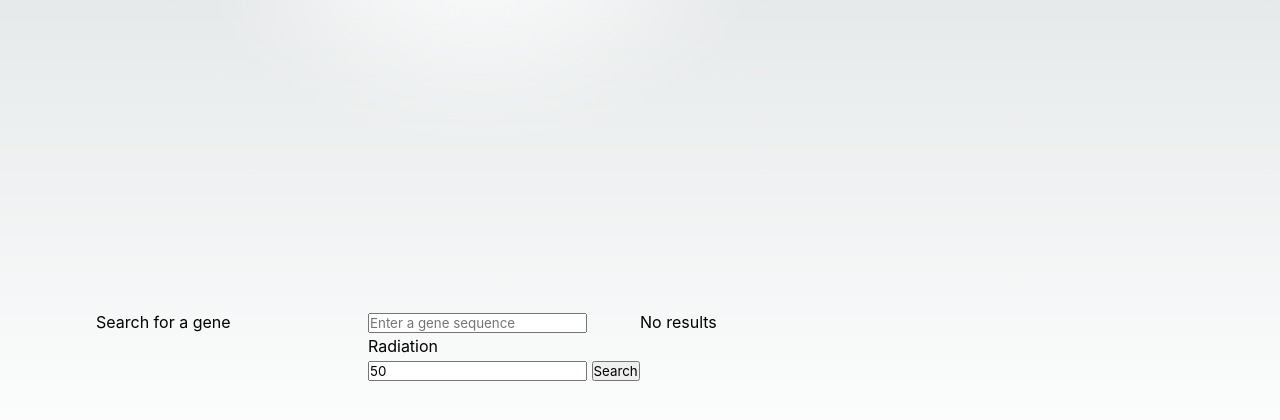
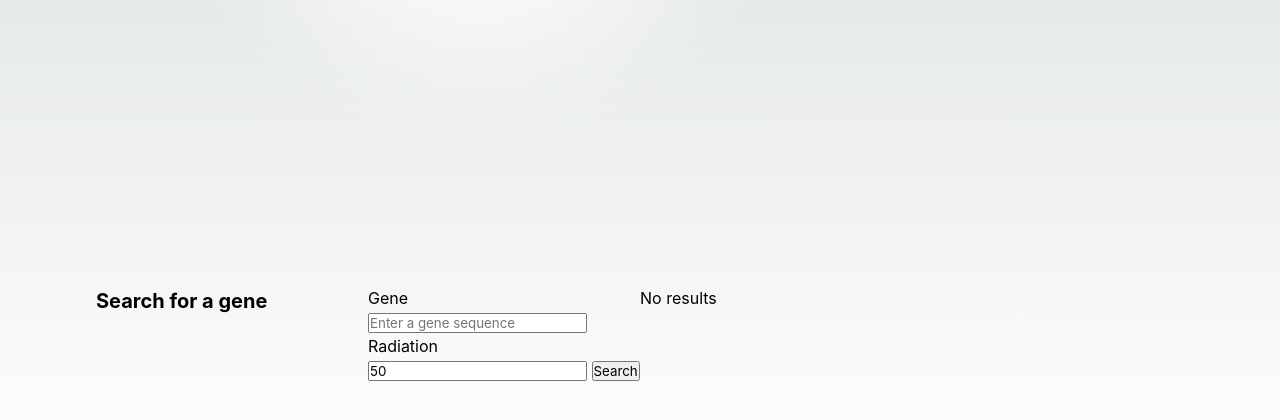
Before and after one commit to justyeethan/Project1-383, a Flask app: page / in a window 1280 px wide. Shown: the part 322-742 px from the top of the page. Run offline with Flask 2, Linux system fonts and the light colour scheme.

Commit message:
slight styling

```diff
--- a/app/templates/index.html
+++ b/app/templates/index.html
@@ -4,13 +4,14 @@
   <h2 class="title is-3">By Ethan, Joyce, Foziya</h2>
   <h4 class="title is-4">BBIO 383 | Spr</h4>
   {% if error %}
-    <h2 style="color: red">{{ error }}</h2>
+    <h2 style="color: red; font-weight: bold;">{{ error }}</h2>
   {% endif %}
 </div>
 <!-- Pagination links -->
 <div class="grid">
-  <h2>Search for a gene</h2>
+  <h1 style="font-size: 20px; font-weight: bold">Search for a gene</h1>
   <form action="{{ url_for('parseSequence') }}" method='post'>
+    <h3>Gene</h3>
     <input type="text" required name="gene" placeholder="Enter a gene sequence" />
     <h3>Radiation</h3>
     <input
```
